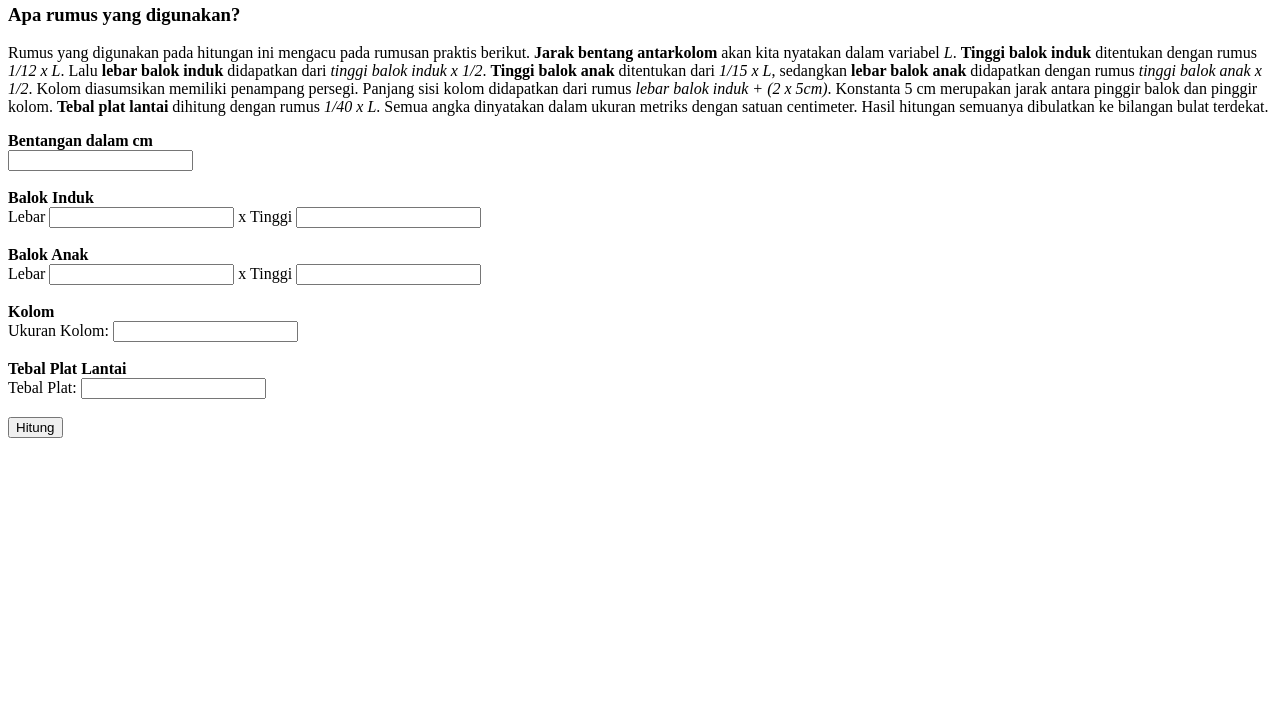
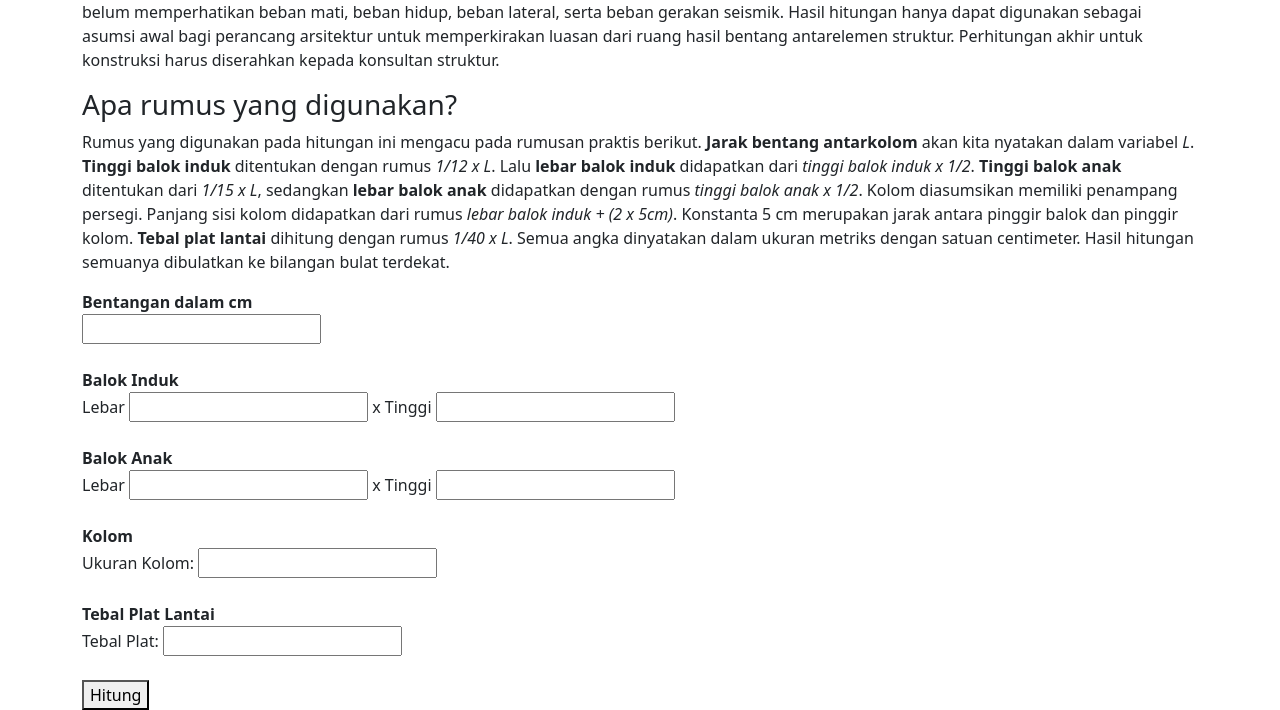
Before and after one commit to gierlangbp/hitung-konstruksi, a plain HTML site: page index.html in a window 1280 px wide. Shown: the part 142-852 px from the top of the page. Before the commit the page ends 800 px from the top, so only its background shows below. Drawn offline with nearby package versions, Linux system fonts and the light colour scheme.

Commit message:
Update index.html
Memperbaiki tampilan halaman dengan styling menggunakan Bootstrap

```diff
--- a/index.html
+++ b/index.html
@@ -2,9 +2,11 @@
     <head>
         <title>Kalkulasi Ukuran Kolom</title>
         <script src="rumus.js"></script>
+        <link href="https://cdn.jsdelivr.net/npm/bootstrap@5.1.3/dist/css/bootstrap.min.css" rel="stylesheet" integrity="sha384-1BmE4kWBq78iYhFldvKuhfTAU6auU8tT94WrHftjDbrCEXSU1oBoqyl2QvZ6jIW3" crossorigin="anonymous">
     </head>
 
     <body>
+        <div class="container mt-5">
             <h2>Hitung Ukuran Kolom, Balok, dan Plat Lantai</h2>
             <p>Aplikasi web sederhana ini dapat digunakan untuk menghitung ukuran kolom, balok, serta tebal plat lantai beton. Perlu diperhatikan bahwa ukuran ini hanya berlaku untuk bangunan dengan tinggi maksimal 2 lantai. Hasil hitungan ini tidak boleh digunakan sebagai hitungan struktur akhir karena belum memperhatikan beban mati, beban hidup, beban lateral, serta beban gerakan seismik. Hasil hitungan hanya dapat digunakan sebagai asumsi awal bagi perancang arsitektur untuk memperkirakan luasan dari ruang hasil bentang antarelemen struktur. Perhitungan akhir untuk konstruksi harus diserahkan kepada konsultan struktur.</p>
             <h3>Apa rumus yang digunakan?</h3>
@@ -20,5 +22,6 @@
             <strong>Tebal Plat Lantai</strong><br>
             <span>Tebal Plat: </span><input type="text" id="tebalPlat" readonly><br><br>
             <button onclick="kalkulasiUkuran()">Hitung</button>
+        </div>
     </body>
 </html>
```
Lines whose indentation alone changed are shown as unchanged.
